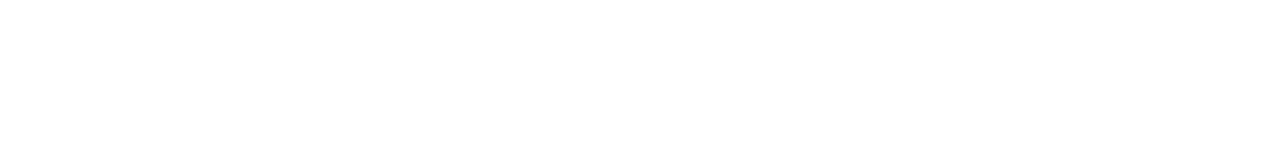
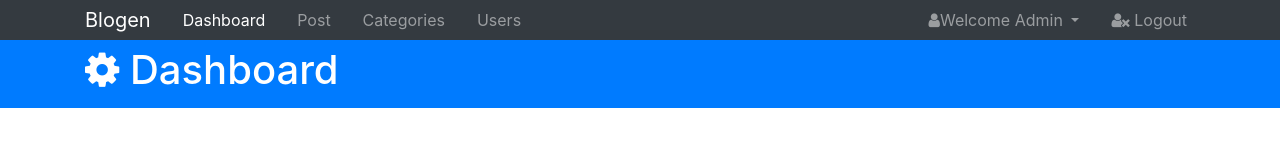
Before and after one commit to zsw12abc/blogen, a website: page index.html in a window 1280 px wide. Drawn offline with Linux system fonts and the light colour scheme.

Commit message:
Navbar & Main Header

```diff
--- a/index.html
+++ b/index.html
@@ -10,7 +10,61 @@
     <link rel="stylesheet" href="src/css/style.css">
 </head>
 <body>
+<nav class="navbar navbar-expand-sm navbar-dark bg-dark p-0">
+    <div class="container">
+        <a href="index.html" class="navbar-brand">Blogen</a>
+        <button class="navbar-toggler" data-toggle="collapse" data-target="#navbarNav">
+            <span class="navbar-toggler-icon"></span>
+        </button>
+        <div class="collapse navbar-collapse" id="navbarNav">
+            <ul class="navbar-nav">
+                <li class="nav-item px-2">
+                    <a href="index.html" class="nav-link active">Dashboard</a>
+                </li>
+                <li class="nav-item px-2">
+                    <a href="src/posts.html" class="nav-link">Post</a>
+                </li>
+                <li class="nav-item px-2">
+                    <a href="src/categories.html" class="nav-link">Categories</a>
+                </li>
+                <li class="nav-item px-2">
+                    <a href="src/users.html" class="nav-link">Users</a>
+                </li>
+            </ul>
+            <ul class="navbar-nav ml-auto">
+                <li class="nav-item dropdown mr-3">
+                    <a href="#" class="nav-link dropdown-toggle" data-toggle="dropdown">
+                        <i class="fa fa-user"></i>Welcome Admin
+                    </a>
+                    <div class="dropdown-menu">
+                        <a href="src/profile.html" class="dropdown-item">
+                            <i class="fa fa-user-circle"></i> Profile
+                        </a>
+                        <a href="src/settings.html" class="dropdown-item">
+                            <i class="fa fa-gear"></i> Settings
+                        </a>
+                    </div>
+                </li>
+                <li class="nav-item">
+                    <a href="src/login.html" class="nav-link">
+                        <i class="fa fa-user-times"></i> Logout
+                    </a>
+                </li>
+            </ul>
+        </div>
+    </div>
+</nav>
 
+<!--HEADER-->
+<header id="main-header" class="py-2 bg-primary text-white">
+    <div class="container">
+        <div class="row">
+            <div class="col-md-6">
+                <h1><i class="fa fa-gear"></i> Dashboard</h1>
+            </div>
+        </div>
+    </div>
+</header>
 <script src="src/js/jquery.min.js"></script>
 <script src="src/js/popper.min.js"></script>
 <script src="src/js/bootstrap.min.js"></script>
```
